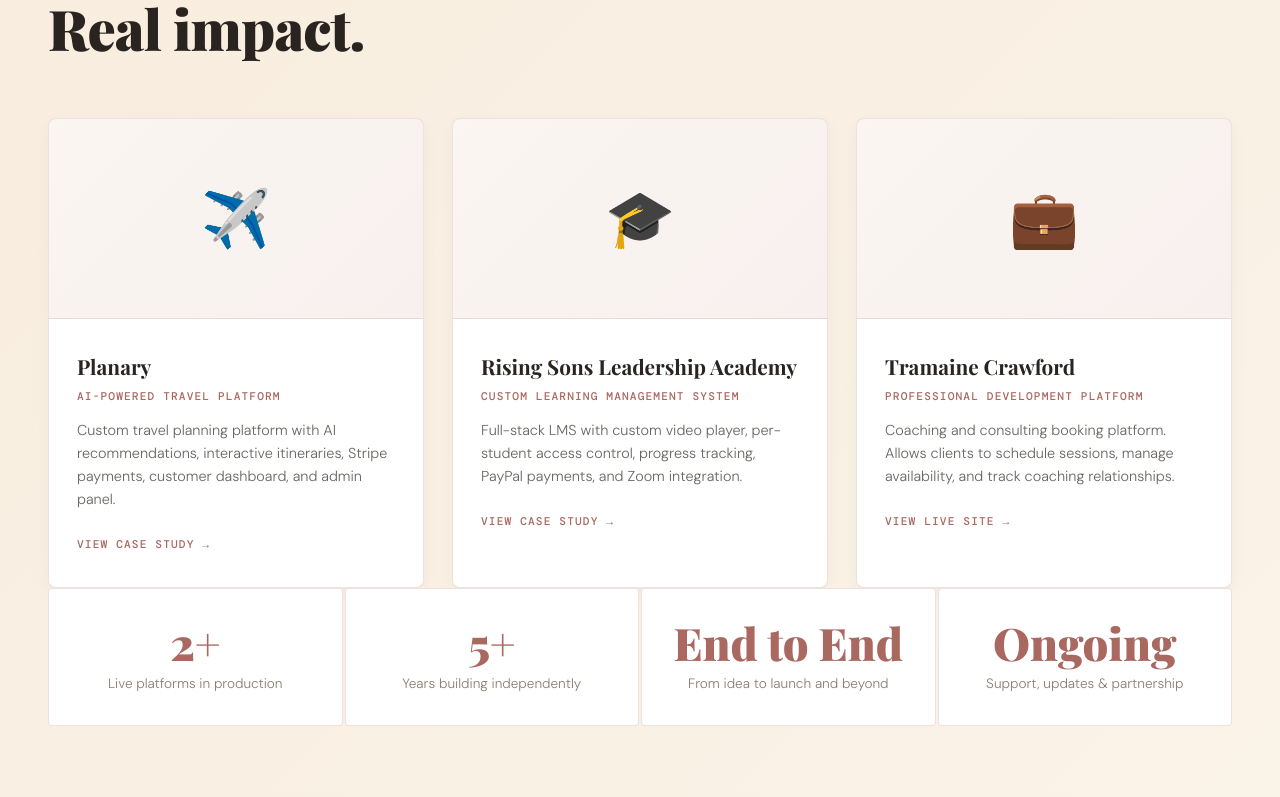
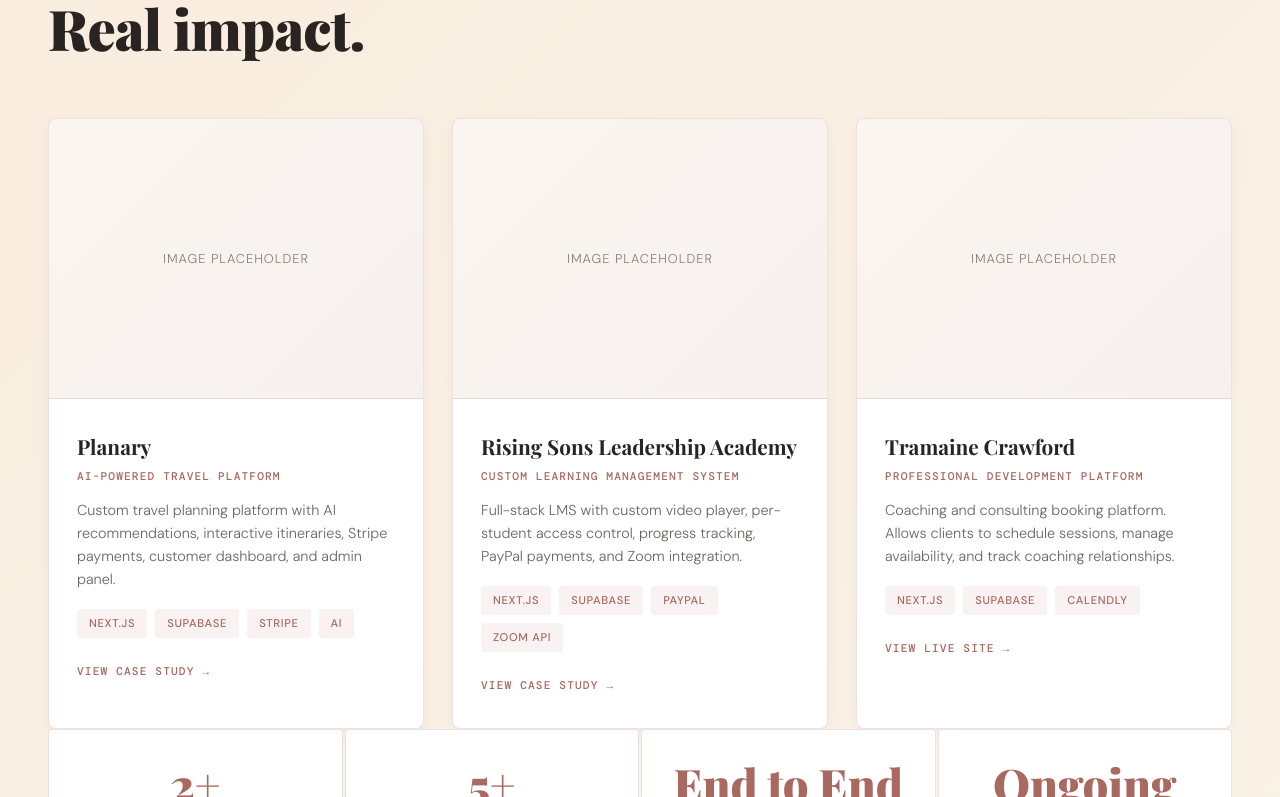
Before and after one commit to avelez94/Dev-Portfolio, a Next.js app: page / in a window 1280 px wide. Shown: the part 1163-1960 px from the top of the page. Built offline with nearby package versions, Linux system fonts and the light colour scheme; a web font is replaced by a local one.

Commit message:
Update page.tsx

```diff
--- a/src/app/page.tsx
+++ b/src/app/page.tsx
@@ -44,7 +44,7 @@
 
         .hero { min-height: 100vh; display: grid; grid-template-columns: 0.7fr 1.3fr; align-items: center; padding: 140px 48px; position: relative; overflow: hidden; z-index: 2; gap: 40px; }
 
-        .hero::before { content: ''; position: absolute; right: 0; top: 50%; transform: translateY(-50%); width: 55%; height: 140%; background: url('/plant_shadow.jpg') right center/contain no-repeat; pointer-events: none; opacity: 0.5; }
+        .hero::before { content: ''; position: absolute; right: -5%; top: 50%; transform: translateY(-50%); width: 60%; height: 150%; background: url('/plante_shadow.jpg') center/cover no-repeat; pointer-events: none; opacity: 0.8; z-index: 1; }
 
         .hero-left { position: relative; z-index: 2; }
         .hero-photo { width: 100%; max-width: 420px; border-radius: 8px; overflow: hidden; box-shadow: 0 24px 48px rgba(0,0,0,0.08); }
@@ -87,13 +87,19 @@
         .project-card { background: white; border: 1px solid var(--border); border-radius: 8px; overflow: hidden; transition: all 0.3s; box-shadow: 0 4px 16px rgba(0,0,0,0.04); }
         .project-card:hover { border-color: var(--pink); box-shadow: 0 12px 32px rgba(169,104,96,0.12); }
 
-        .project-image { width: 100%; height: 200px; background: linear-gradient(135deg, rgba(212,165,116,0.1), rgba(169,104,96,0.1)); display: flex; align-items: center; justify-content: center; font-size: 3.5rem; border-bottom: 1px solid var(--border); }
+        .project-image { width: 100%; height: 280px; background: linear-gradient(135deg, rgba(212,165,116,0.1), rgba(169,104,96,0.1)); display: flex; align-items: center; justify-content: center; border-bottom: 1px solid var(--border); }
+
+        .image-placeholder { font-family: var(--mono); font-size: 0.8rem; color: var(--muted); letter-spacing: 0.08em; text-transform: uppercase; }
 
         .project-body { padding: 32px 28px; }
         .project-icon { font-size: 2rem; margin-bottom: 12px; }
         .project-name { font-family: 'Playfair Display', serif; font-size: 1.3rem; font-weight: 700; margin-bottom: 6px; color: var(--dark); }
         .project-subtitle { font-family: 'DM Mono', monospace; font-size: 0.7rem; color: var(--pink); letter-spacing: 0.1em; margin-bottom: 14px; text-transform: uppercase; font-weight: 500; }
-        .project-desc { font-size: 0.9rem; line-height: 1.6; color: rgba(42,36,32,0.7); margin-bottom: 20px; }
+        .project-desc { font-size: 0.9rem; line-height: 1.6; color: rgba(42,36,32,0.7); margin-bottom: 18px; }
+
+        .tech-stack { display: flex; flex-wrap: wrap; gap: 8px; margin-bottom: 20px; }
+
+        .tech-badge { font-family: var(--mono); font-size: 0.7rem; color: var(--pink); background: rgba(169,104,96,0.08); padding: 6px 12px; border-radius: 3px; letter-spacing: 0.06em; text-transform: uppercase; font-weight: 500; }
 
         .project-link { display: inline-flex; align-items: center; gap: 8px; font-family: 'DM Mono', monospace; font-size: 0.7rem; letter-spacing: 0.1em; text-transform: uppercase; color: var(--pink); text-decoration: none; transition: gap 0.2s; font-weight: 500; }
         .project-link:hover { gap: 14px; }
@@ -200,31 +206,54 @@
         </div>
         <div className="projects-grid">
           <div className="project-card">
-            <div className="project-image">✈️</div>
+            <div className="project-image">
+              <div className="image-placeholder">Image Placeholder</div>
+            </div>
             <div className="project-body">
               <div className="project-name">Planary</div>
               <div className="project-subtitle">AI-Powered Travel Platform</div>
               <p className="project-desc">Custom travel planning platform with AI recommendations, interactive itineraries, Stripe payments, customer dashboard, and admin panel.</p>
+              <div className="tech-stack">
+                <span className="tech-badge">Next.js</span>
+                <span className="tech-badge">Supabase</span>
+                <span className="tech-badge">Stripe</span>
+                <span className="tech-badge">AI</span>
+              </div>
               <a href="https://planarytravel.com" target="_blank" className="project-link">View Case Study →</a>
             </div>
           </div>
 
           <div className="project-card">
-            <div className="project-image">🎓</div>
+            <div className="project-image">
+              <div className="image-placeholder">Image Placeholder</div>
+            </div>
             <div className="project-body">
               <div className="project-name">Rising Sons Leadership Academy</div>
               <div className="project-subtitle">Custom Learning Management System</div>
               <p className="project-desc">Full-stack LMS with custom video player, per-student access control, progress tracking, PayPal payments, and Zoom integration.</p>
+              <div className="tech-stack">
+                <span className="tech-badge">Next.js</span>
+                <span className="tech-badge">Supabase</span>
+                <span className="tech-badge">PayPal</span>
+                <span className="tech-badge">Zoom API</span>
+              </div>
               <a href="https://risingsonsacademy.org" target="_blank" className="project-link">View Case Study →</a>
             </div>
           </div>
 
           <div className="project-card">
-            <div className="project-image">💼</div>
+            <div className="project-image">
+              <div className="image-placeholder">Image Placeholder</div>
+            </div>
             <div className="project-body">
               <div className="project-name">Tramaine Crawford</div>
               <div className="project-subtitle">Professional Development Platform</div>
               <p className="project-desc">Coaching and consulting booking platform. Allows clients to schedule sessions, manage availability, and track coaching relationships.</p>
+              <div className="tech-stack">
+                <span className="tech-badge">Next.js</span>
+                <span className="tech-badge">Supabase</span>
+                <span className="tech-badge">Calendly</span>
+              </div>
               <a href="https://tramainecrawford.com" target="_blank" className="project-link">View Live Site →</a>
             </div>
           </div>
```
